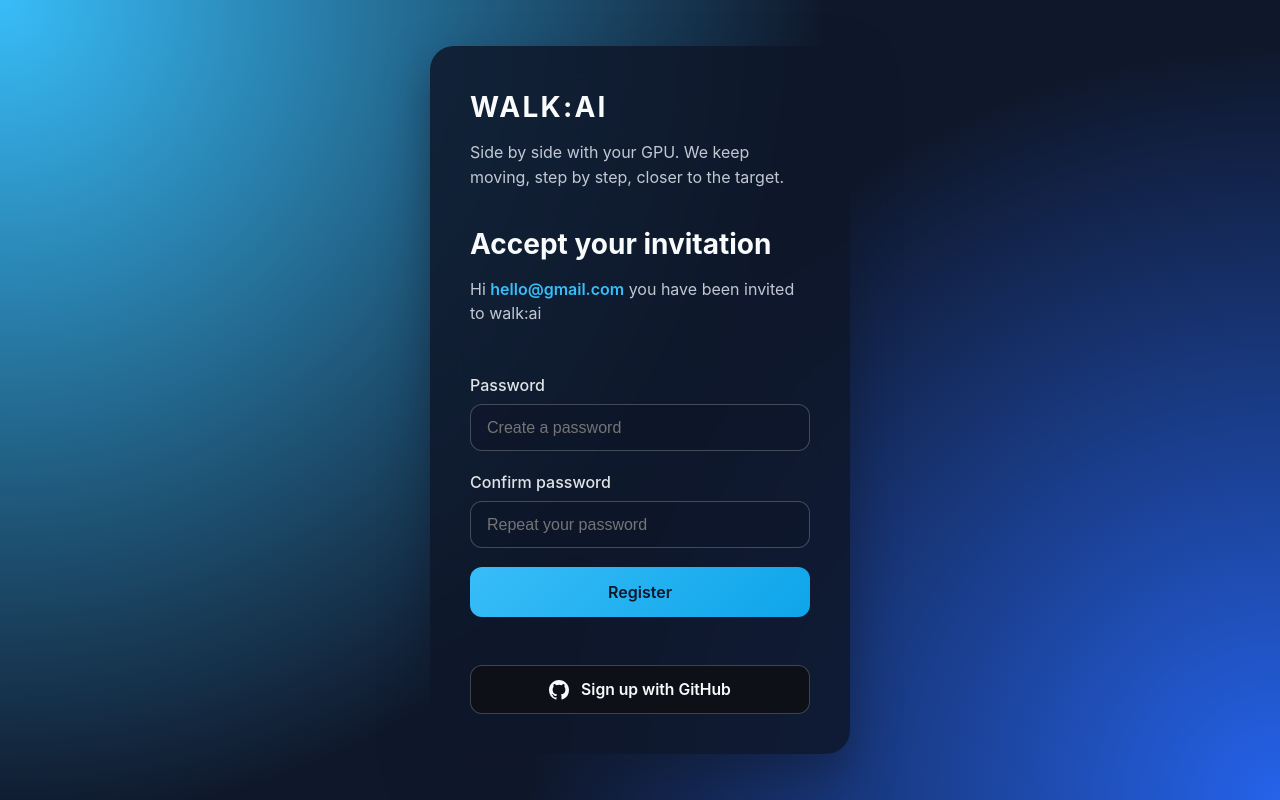
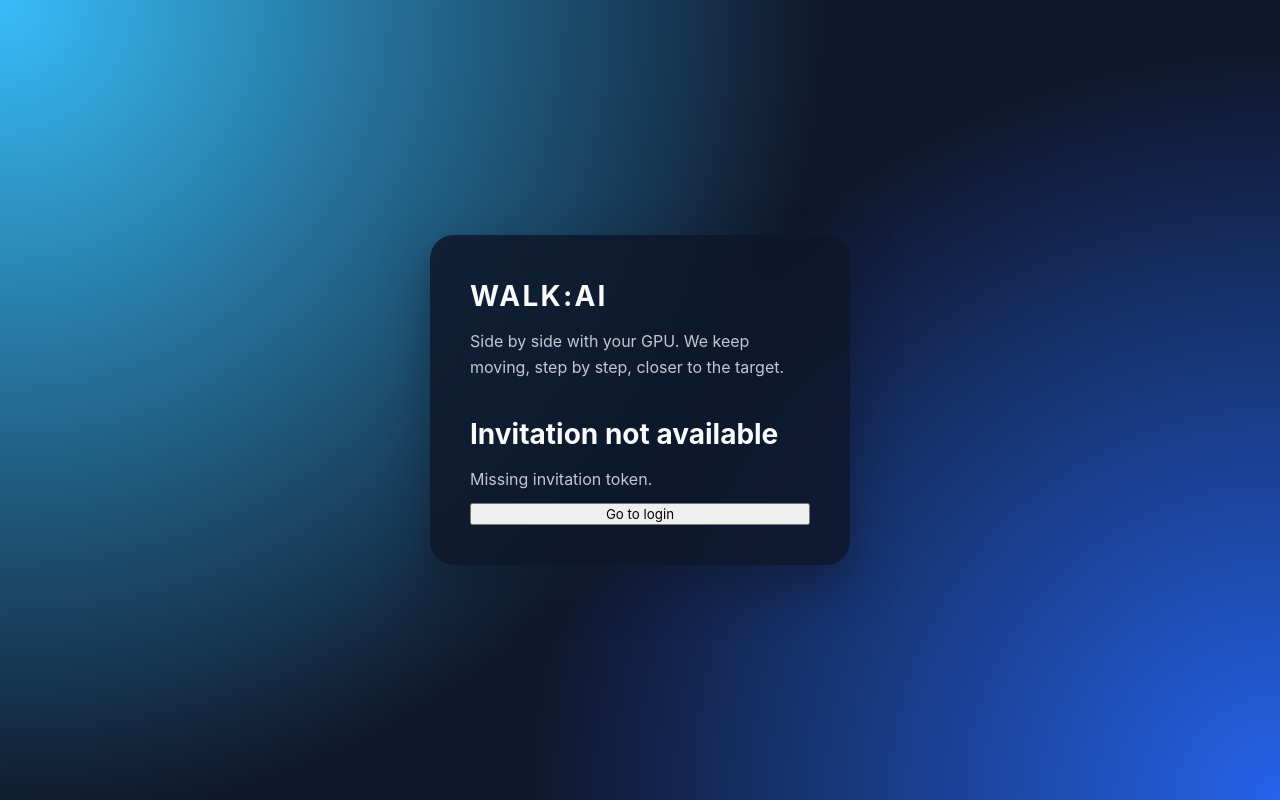
Before and after one commit to saguirregaray1/walkai-client, a React (Vite) app: page /invitations in a window 1280 px wide. Built offline with nearby package versions, Linux system fonts and the light colour scheme.

Commit message:
Invitations page integrated with api

```diff
--- a/src/pages/Invitations.jsx
+++ b/src/pages/Invitations.jsx
@@ -1,19 +1,55 @@
 import { useState, useEffect } from 'react'
-import { useSearchParams } from 'react-router-dom'
+import { useSearchParams, useNavigate } from 'react-router-dom'
 import AuthLayout from '../layouts/AuthLayout'
 import styles from './Invitations.module.css'
 
+const API_BASE = 'http://127.0.0.1:8000'
+
 const Invitations = () => {
   const [searchParams] = useSearchParams()
+  const navigate = useNavigate()
+
+  const [status, setStatus] = useState('loading')
+  const [email, setEmail] = useState('')
+  const [err, setErr] = useState(null)
   const [loadingGitHub, setLoadingGitHub] = useState(false)
-  const [err, setErr] = useState(null)
+  const [submitting, setSubmitting] = useState(false)
 
-  const email = 'hello@gmail.com'
   const invitationToken = searchParams.get('token')
+
   useEffect(() => {
-    if (invitationToken) {
-      window.history.replaceState({}, document.title, window.location.pathname)
+    const verify = async () => {
+      if (!invitationToken) {
+        setStatus('no-token')
+        return
+      }
+      try {
+        const res = await fetch(`${API_BASE}/invitations/verify`, {
+          method: 'POST',
+          headers: { 'Content-Type': 'application/json' },
+          body: JSON.stringify({ token: invitationToken })
+        })
+
+        if (res.status === 400) {
+          setStatus('expired')
+          return
+        }
+        if (!res.ok) {
+          setStatus('error')
+          return
+        }
+
+        const data = await res.json()
+        setEmail(data.email || '')
+        setStatus('ok')
+
+        window.history.replaceState({}, document.title, window.location.pathname)
+      } catch (e) {
+        setStatus('error')
+      }
     }
+
+    verify()
   }, [invitationToken])
 
   const [formState, setFormState] = useState({ password: '', confirmPassword: '' })
@@ -22,20 +58,45 @@ const Invitations = () => {
     setFormState((prev) => ({ ...prev, [name]: value }))
   }
 
-  const handleSubmit = (event) => {
+  const handleSubmit = async (event) => {
     event.preventDefault()
+    setErr(null)
 
     if (formState.password.trim().length < 8) {
-      window.alert('Password must be at least 8 characters long.')
+      alert('Password must be at least 8 characters long.')
       return
     }
 
     if (formState.password !== formState.confirmPassword) {
-      window.alert('Passwords do not match.')
+      alert('Passwords do not match.')
       return
     }
 
-    window.alert('Registration submitted!')
+    try {
+      setSubmitting(true)
+      const res = await fetch(`${API_BASE}/invitations/accept`, {
+        method: 'POST',
+        headers: { 'Content-Type': 'application/json' },
+        body: JSON.stringify({ token: invitationToken, password: formState.password })
+      })
+
+      if (res.status === 201) {
+        alert('Account created')
+        navigate('/')
+        return
+      }
+
+      if (res.status === 409) {
+        setErr('Account already exists for this invitation.')
+      } else if (res.status === 400) {
+        setErr('Invalid or expired invitation.')
+        setStatus('expired')
+      }
+    } catch (e) {
+      setErr(e?.message || 'Network error')
+    } finally {
+      setSubmitting(false)
+    }
   }
 
   const handleGithubSignup = async () => {
@@ -45,7 +106,7 @@ const Invitations = () => {
     }
     try {
       setLoadingGitHub(true)
-      const url = `http://127.0.0.1:8000/oauth/github/start?invitation_token=${encodeURIComponent(invitationToken)}&flow=register`
+      const url = `${API_BASE}/oauth/github/start?invitation_token=${encodeURIComponent(invitationToken)}&flow=register`
       const res = await fetch(url, { method: 'GET' })
       if (!res.ok) throw new Error(`start failed: ${res.status}`)
       const { authorize_url } = await res.json()
@@ -57,13 +118,41 @@ const Invitations = () => {
     }
   }
 
+  if (status === 'loading') {
+    return <AuthLayout><p className={styles.info}>Checking your invitation…</p></AuthLayout>
+  }
+
+  if (status === 'expired' || status === 'no-token') {
+    return (
+      <AuthLayout>
+        <div className={styles.header}>
+          <h2>Invitation not available</h2>
+          <p className={styles.error}>
+            {status === 'expired' ? 'Your invitation has expired or was already used' : 'Missing invitation token.'}
+          </p>
+          <button onClick={() => navigate('/')}>Go to login</button>
+        </div>
+      </AuthLayout>
+    )
+  }
+
+  if (status === 'error') {
+    return (
+      <AuthLayout>
+        <div className={styles.header}>
+          <h2>Something went wrong</h2>
+          <p className={styles.error}>Please try again later.</p>
+          <button onClick={() => navigate('/')}>Go to login</button>
+        </div>
+      </AuthLayout>
+    )
+  }
+
   return (
     <AuthLayout>
       <div className={styles.header}>
         <h2>Accept your invitation</h2>
-        <p>
-          Hi <span className={styles.email}>{email}</span> you have been invited to walk:ai
-        </p>
+        <p>Hi <span className={styles.email}>{email}</span> you have been invited to walk:ai</p>
       </div>
 
       <form className={styles.form} onSubmit={handleSubmit}>
@@ -95,27 +184,23 @@ const Invitations = () => {
           />
         </label>
 
-        <button type="submit">Register</button>
+        <button type="submit" disabled={submitting}>
+          {submitting ? 'Creating account…' : 'Register'}
+        </button>
       </form>
 
       <button type="button" className={styles.githubButton} onClick={handleGithubSignup} disabled={loadingGitHub}>
         {loadingGitHub ? 'Contacting GitHub…' : (
           <>
-            <svg
-              aria-hidden="true"
-              viewBox="0 0 16 16"
-              focusable="false"
-              className={styles.githubIcon}
-            >
-              <path
-                fill="currentColor"
-                d="M8 0C3.58 0 0 3.58 0 8a8.002 8.002 0 005.47 7.59c.4.075.547-.173.547-.385 0-.19-.007-.693-.01-1.36-2.226.483-2.695-1.073-2.695-1.073-.364-.924-.89-1.17-.89-1.17-.727-.497.055-.487.055-.487.803.057 1.225.825 1.225.825.715 1.225 1.874.871 2.33.666.072-.518.28-.872.508-1.073-1.777-.202-3.644-.888-3.644-3.953 0-.873.312-1.586.823-2.146-.083-.202-.357-1.015.078-2.117 0 0 .672-.215 2.2.82a7.657 7.657 0 012.003-.27 7.65 7.65 0 012.003.27c1.527-1.035 2.198-.82 2.198-.82.437 1.102.163 1.915.08 2.117.513.56.821 1.273.821 2.146 0 3.073-1.87 3.748-3.653 3.946.288.247.544.735.544 1.48 0 1.068-.01 1.93-.01 2.192 0 .213.145.463.55.384A8.003 8.003 0 0016 8c0-4.42-3.58-8-8-8z"
-              />
+            <svg aria-hidden="true" viewBox="0 0 16 16" focusable="false" className={styles.githubIcon}>
+              <path fill="currentColor" d="M8 0C3.58 0 0 3.58 0 8a8.002 8.002 0 005.47 7.59c.4.075.547-.173.547-.385 0-.19-.007-.693-.01-1.36-2.226.483-2.695-1.073-2.695-1.073-.364-.924-.89-1.17-.89-1.17-.727-.497.055-.487.055-.487.803.057 1.225.825 1.225.825.715 1.225 1.874.871 2.33.666.072-.518.28-.872.508-1.073-1.777-.202-3.644-.888-3.644-3.953 0-.873.312-1.586.823-2.146-.083-.202-.357-1.015.078-2.117 0 0 .672-.215 2.2.82a7.657 7.657 0 012.003-.27 7.65 7.65 0 012.003.27c1.527-1.035 2.198-.82 2.198-.82.437 1.102.163 1.915.08 2.117.513.56.821 1.273.821 2.146 0 3.073-1.87 3.748-3.653 3.946.288.247.544.735.544 1.48 0 1.068-.01 1.93-.01 2.192 0 .213.145.463.55.384A8.003 8.003 0 0016 8c0-4.42-3.58-8-8-8z" />
             </svg>
             Sign up with GitHub
           </>
         )}
       </button>
+
+      {err && <p className={styles.error}>{err}</p>}
     </AuthLayout>
   )
 }
```
